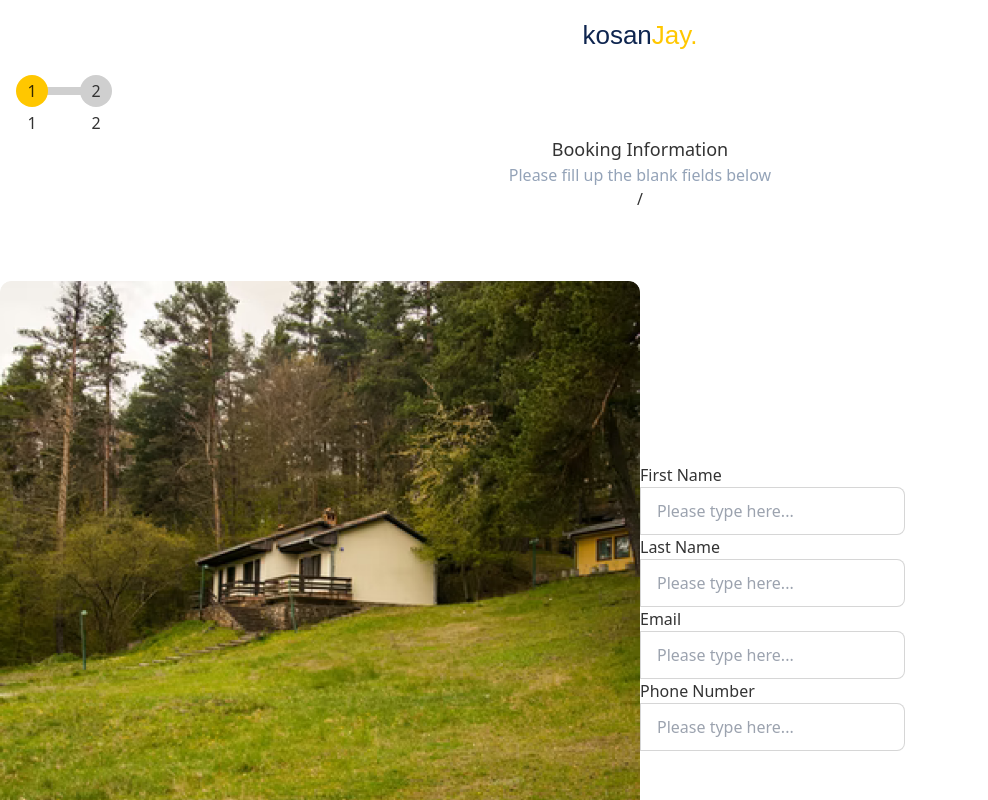
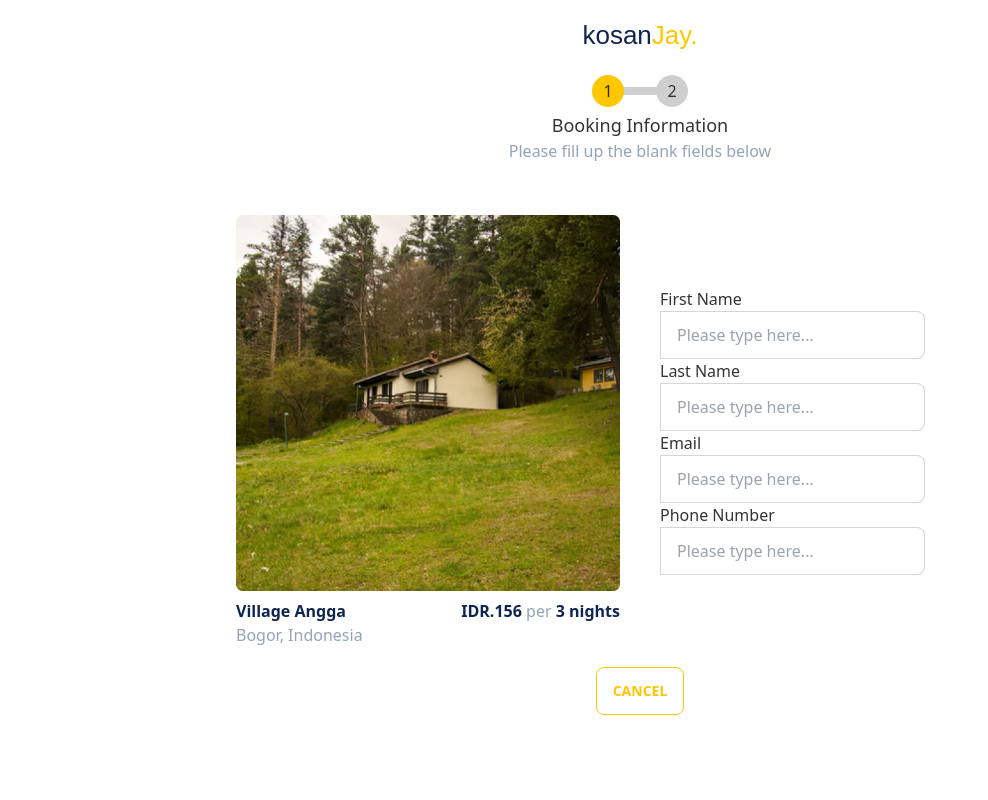
Before and after one commit to waidzk/kosanjay, a React (Create React App) app: page /checkout in a window 1280 px wide. Shown: the top 800 px of the page, without its empty margins (0-988 px from the left). Built offline with nearby package versions, Linux system fonts and the light colour scheme.

Commit message:
fix stepper when active or done

```diff
--- a/src/elements/Form/InputFile/index.js
+++ b/src/elements/Form/InputFile/index.js
@@ -24,7 +24,7 @@ export default function File(props) {
           ref={refInputFile}
           name={name}
           type="file"
-          className={["input input-bordered hidden", inputClassName].join(" ")}
+          className={["file-input input-bordered hidden", inputClassName].join(" ")}
           value={value}
           onChange={props.onChange}
         />
--- a/src/elements/Star/index.js
+++ b/src/elements/Star/index.js
@@ -24,7 +24,6 @@ export default function Star({ className, value, height, width, spacing }) {
     );
   }
   if (decimals > 0 && value <= 5)
-  console.log(leftPos);
     star.push(
       <div
         className="star"
--- a/src/elements/Stepper/Controller/index.js
+++ b/src/elements/Stepper/Controller/index.js
@@ -2,7 +2,7 @@ import React from 'react'
 
 export default function Controller(props) {
   return (
-    <section className='flex justify-center'>
+    <section className='flex justify-center m-0 mb-5'>
         <div>{props.children}</div>
     </section>
   )
--- a/src/elements/Stepper/Meta/index.js
+++ b/src/elements/Stepper/Meta/index.js
@@ -6,7 +6,7 @@ export default function Meta({ data, current }) {
       <h1 className="text-lg">{data[current] && data[current].title}</h1>
       <p className="text-slate-400">
         {data[current] && data[current].description}
-      </p>/
+      </p>
     </div>
   );
 }
--- a/src/elements/Stepper/Numbering/index.js
+++ b/src/elements/Stepper/Numbering/index.js
@@ -4,22 +4,26 @@ import propTypes from "prop-types";
 
 export default function Numbering({ style, className, data, current }) {
   const KeysOfData = Object.keys(data);
+  const indexStep = KeysOfData.indexOf(current);
+  console.log(indexStep)
+
   return (
-    <div>
+    <div className="flex justify-center">
       <ul className={["steps", className].join(" ")} style={style}>
         {KeysOfData.map((list, index) => {
           let isActive = list === current ? "step-primary" : "";
+          let isDone = index < indexStep  ? "step-success" : "";
           if (index + 1 === KeysOfData.length) {
             isActive = "";
             return null;
           }
 
           return (
-            <li key={`list-${index}`} className={["step", isActive].join(" ")}>
-                {index + 1}
-            </li>
-          )
-
+            <li
+              key={`list-${index}`}
+              className={["step", isActive, isDone].join(" ")}
+            ></li>
+          );
         })}
       </ul>
     </div>
--- a/src/pages/Checkout.js
+++ b/src/pages/Checkout.js
@@ -80,6 +80,7 @@ export default class Checkout extends Component {
       },
     };
 
+
     return (
       <>
         <Header isCentered />
@@ -99,7 +100,6 @@ export default class Checkout extends Component {
                     data.lastName !== "" &&
                     data.email !== "" &&
                     data.phone !== "" && (
-                      //fade
                       <Button
                         className="btn mb-3"
                         type="button"
@@ -112,7 +112,7 @@ export default class Checkout extends Component {
                       </Button>
                     )}
                   <Button
-                    className="btn"
+                    className="btn btn-outline btn-primary"
                     type="link"
                     isBlock
                     isLight
@@ -142,13 +142,13 @@ export default class Checkout extends Component {
                       </Button>
                     )}
                   <Button
-                    className="btn"
+                    className="btn btn-outline btn-primary"
                     type="button"
                     isBlock
                     isLight
                     onClick={prevStep}
                   >
-                    Cancel
+                    Back
                   </Button>
                 </Controller>
               )}
@@ -156,7 +156,7 @@ export default class Checkout extends Component {
               {CurrentStep === "completed" && (
                 <Controller>
                   <Button
-                    className="btn"
+                    className="btn btn-outline btn-primary"
                     type="link"
                     isBlock
                     isPrimary
--- a/src/pages/Example.js
+++ b/src/pages/Example.js
@@ -10,7 +10,7 @@ export default class Example extends Component {
   ];
 
     return (
-      <div className="flex justify-center items-center h-screen">
+      <div className="flex flex-col justify-center items-center h-screen">
         <Breadcrumb data={breadcrumb} />
       </div>
     );
--- a/src/parts/Checkout/BookingInformation.js
+++ b/src/parts/Checkout/BookingInformation.js
@@ -5,11 +5,12 @@ import InputText from "elements/Form/InputText";
 export default function BookingInformation(props) {
   const { data, ItemDetails, checkout } = props;
   return (
-    <section className="flex justify-center items-center w-full">
-      <div className="w-1/2">
-        <img src={ItemDetails.imageUrls[0].url} alt={ItemDetails.name} />
-        <div className="flex justify-between">
-          <div className="text-accent">
+    <section className="flex justify-center items-center w-full m-0">
+      <div className="w-1/2 flex justify-end p-5">
+      <div className="w-96">
+        <img src={ItemDetails.imageUrls[0].url} alt={ItemDetails.name} className="w-96"/>
+        <div className="flex justify-between pt-2">
+          <div className="flex flex-col text-accent">
             <span className="font-semibold">{ItemDetails.name}</span>
             <span className="text-slate-400">
               {ItemDetails.city}, {ItemDetails.country}
@@ -24,8 +25,10 @@ export default function BookingInformation(props) {
             </span>
           </div>
         </div>
+        </div>
       </div>
-      <div className="w-1/2">
+
+      <div className="w-1/2 p-5">
         <label htmlFor="firstName">First Name</label>
         <InputText
           id="firstName"
--- a/src/parts/Checkout/Completed.js
+++ b/src/parts/Checkout/Completed.js
@@ -4,9 +4,9 @@ import CompletedIllustration from "assets/images/completed.jpg";
 
 export default function Completed() {
   return (
-    <section className='flex justify-center items-center'>
+    <section className='flex flex-col justify-center items-center m-0'>
         <img src={CompletedIllustration} alt="completed checkout" className="w-96"/>
-        <p className="text-accent text-sm">We will inform you via email later once the transaction has been accepted</p>
+        <p className="text-accent text-sm mb-5">We will inform you via email later once the transaction has been accepted</p>
     </section>
   )
 }
--- a/src/parts/Checkout/Payment.js
+++ b/src/parts/Checkout/Payment.js
@@ -1,7 +1,7 @@
 import React from "react";
 
-import InputText from "elements/Form/InputText"
-import InputFile from "elements/Form/InputFile"
+import InputText from "elements/Form/InputText";
+import InputFile from "elements/Form/InputFile";
 
 import logoBca from "assets/images/logo-bca.jpg";
 import logoBni from "assets/images/logo-bni.jpg";
@@ -14,25 +14,27 @@ export default function Payment(props) {
   const grandTotal = (subTotal * tax) / 100 + subTotal;
   return (
     <section className="flex justify-center items-center">
-      <div className="w-1/2">
+      <div className="w-1/2 flex justify-end">
+        <div className="w-96">
           <p>Transfer Pembayaran : </p>
           <p>Tax: {tax}%</p>
           <p>Sub Total: IDR.{subTotal}</p>
-        <p class="text-xl font-bold">Total: IDR.{grandTotal}</p>
-        <div className="flex items-center">
-          <img src={logoBca} alt="BCA" />
-          <div className="">
+          <p className="text-xl font-bold">Total: IDR.{grandTotal}</p>
+          <div className="flex items-center p-2">
+            <img src={logoBca} alt="BCA" className="w-24" />
+            <div className="pl-2">
               <p>Bank Central Asia</p>
               <p>228 11921224 12324</p>
               <p>Kosan Jaya Indonesia</p>
             </div>
           </div>
-        <div className="flex items-center">
-          <img src={logoBni} alt="BNI" />
-          <div className="">
+          <div className="flex items-center p-2">
+            <img src={logoBni} alt="BNI" className="w-24" />
+            <div className="pl-2">
               <p>Bank Negara Indonesia</p>
               <p>212 112224 13325</p>
               <p>Kosan Jaya Indonesia</p>
+            </div>
           </div>
         </div>
       </div>
```
Also changed, not shown: src/elements/Stepper/index.js (+4 -7 lines). Lines whose indentation alone changed are shown as unchanged.
